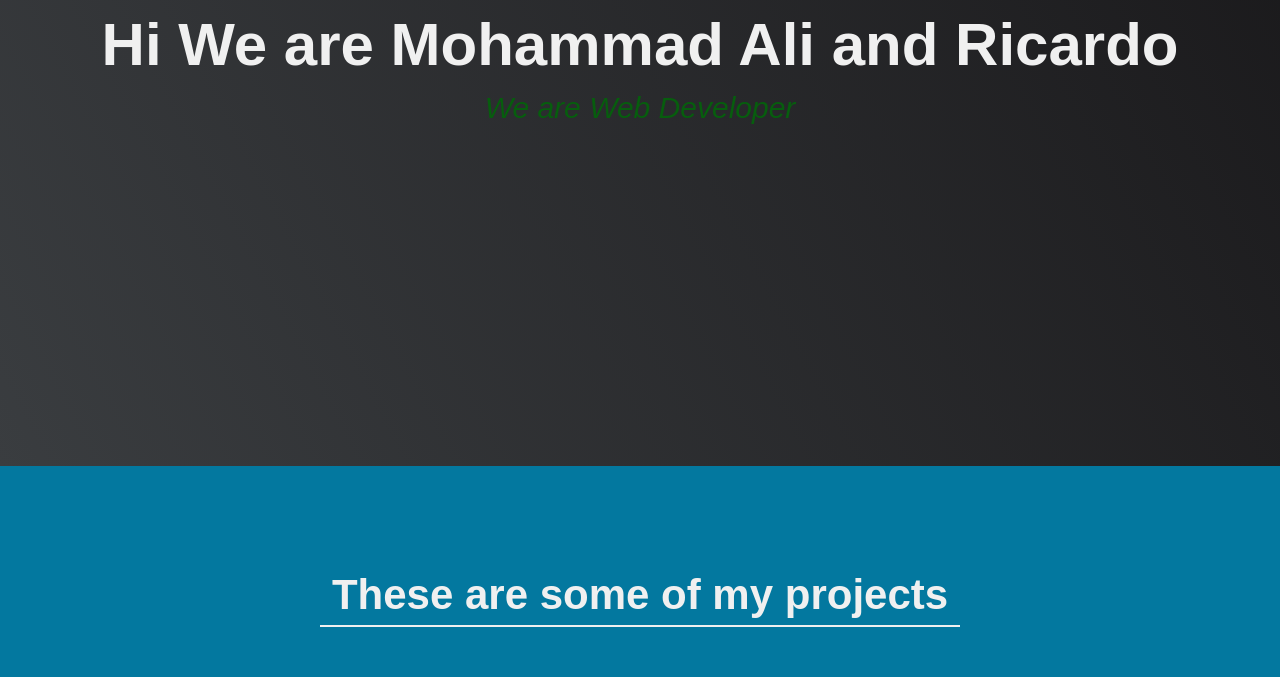
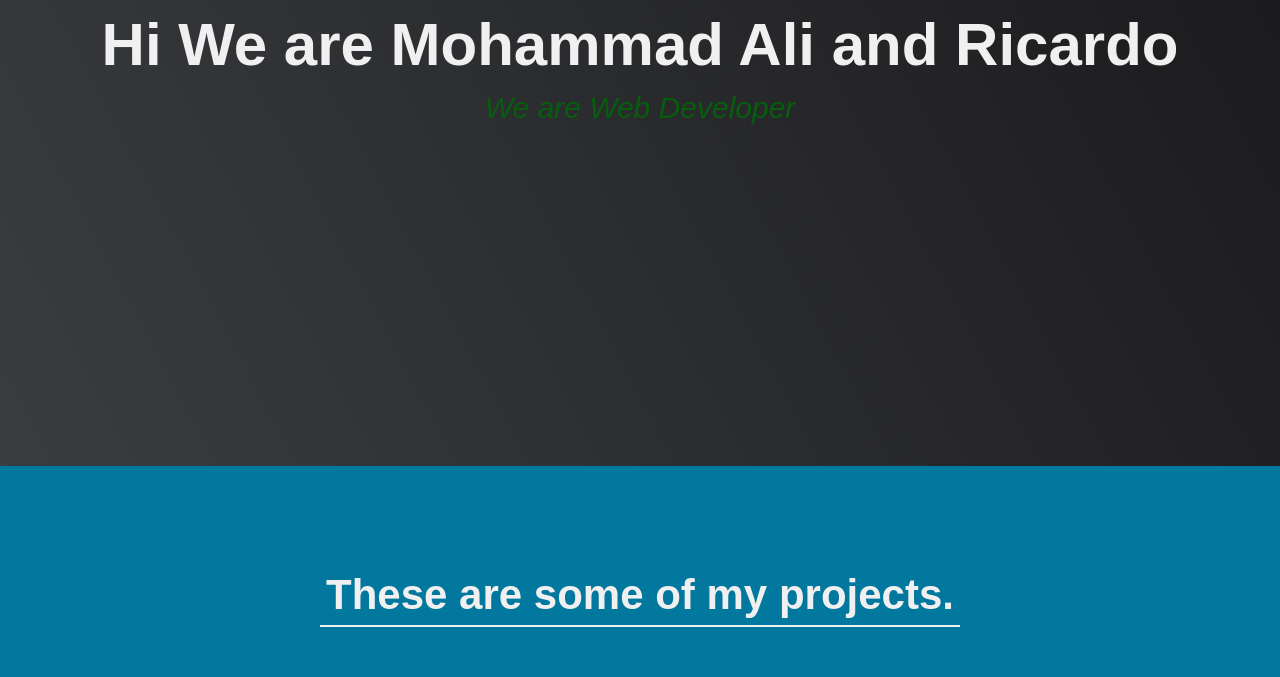
Before and after one commit to cruzo/project, a plain HTML site: page index.html in a window 1280 px wide. Shown: the part 334-1011 px from the top of the page. Drawn offline with Linux system fonts and the light colour scheme; a web font is replaced by a local one.

Commit message:
This is a non important change

```diff
--- a/index.html
+++ b/index.html
@@ -43,7 +43,7 @@
     <!-- START PROJECTS SECTION -->
 
     <section id="projects" class="projects-section">
-      <h2 class="projects-section-header">These are some of my projects</h2>
+      <h2 class="projects-section-header">These are some of my projects.</h2>
 
       <div class="projects-grid">
         <a
```
